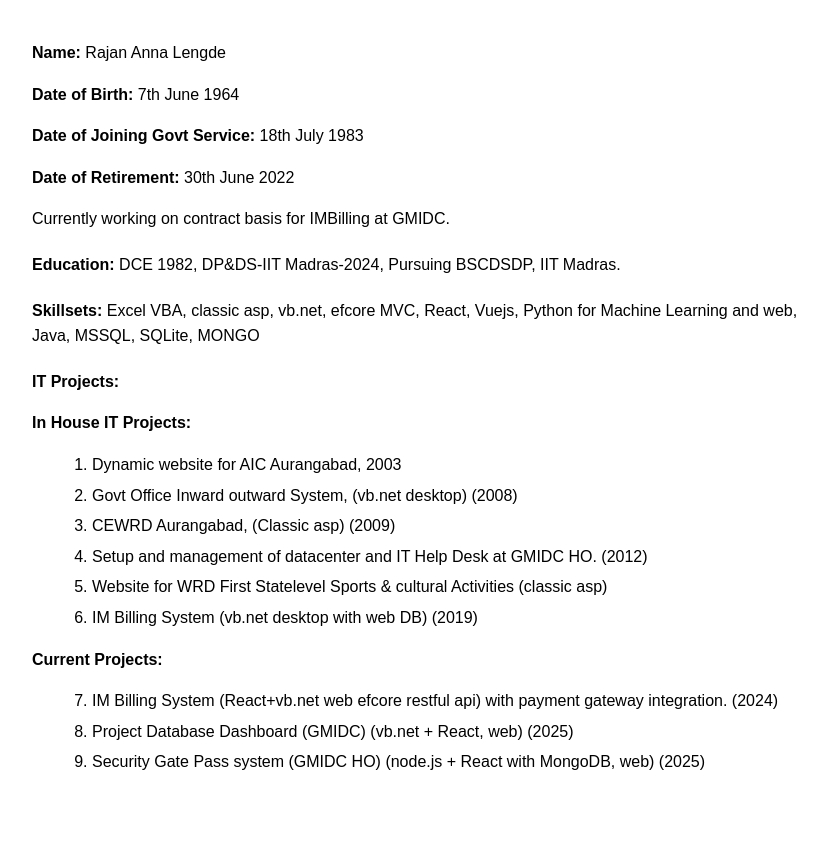
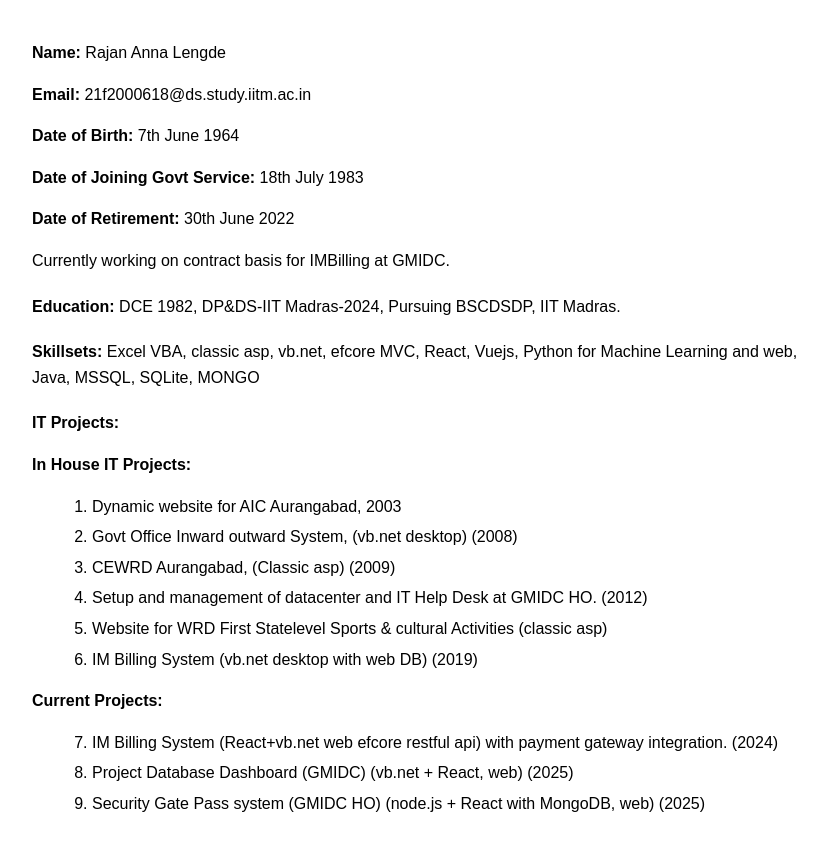
Before and after one commit to exceliier-iitm/portfoilio, a plain HTML site: page index.html in a window 1280 px wide. Shown: the whole page, without its empty margins (8-835 px from the left). Before the commit the page ends 815 px from the top, so only its background shows below. Drawn offline with Linux system fonts and the light colour scheme.

Commit message:
Update index.html

```diff
--- a/index.html
+++ b/index.html
@@ -28,6 +28,8 @@
 <body>
     <div class="bio-section">
         <p><span class="label">Name:</span> Rajan Anna Lengde</p>
+        <p><span class="label">Email:</span> 21f2000618@ds.study.iitm.ac.in</p>
+
         <p><span class="label">Date of Birth:</span> 7th June 1964</p>
         <p><span class="label">Date of Joining Govt Service:</span> 18th July 1983</p>
         <p><span class="label">Date of Retirement:</span> 30th June 2022</p>
```
